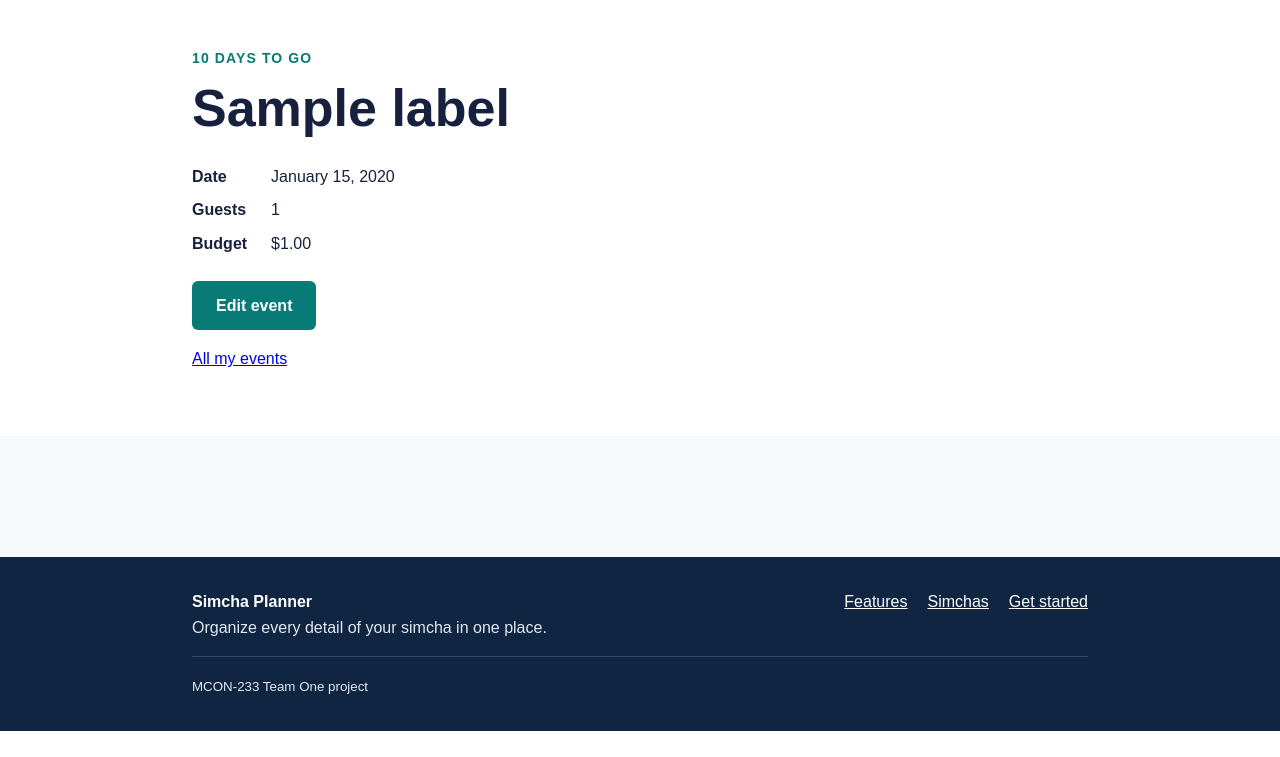
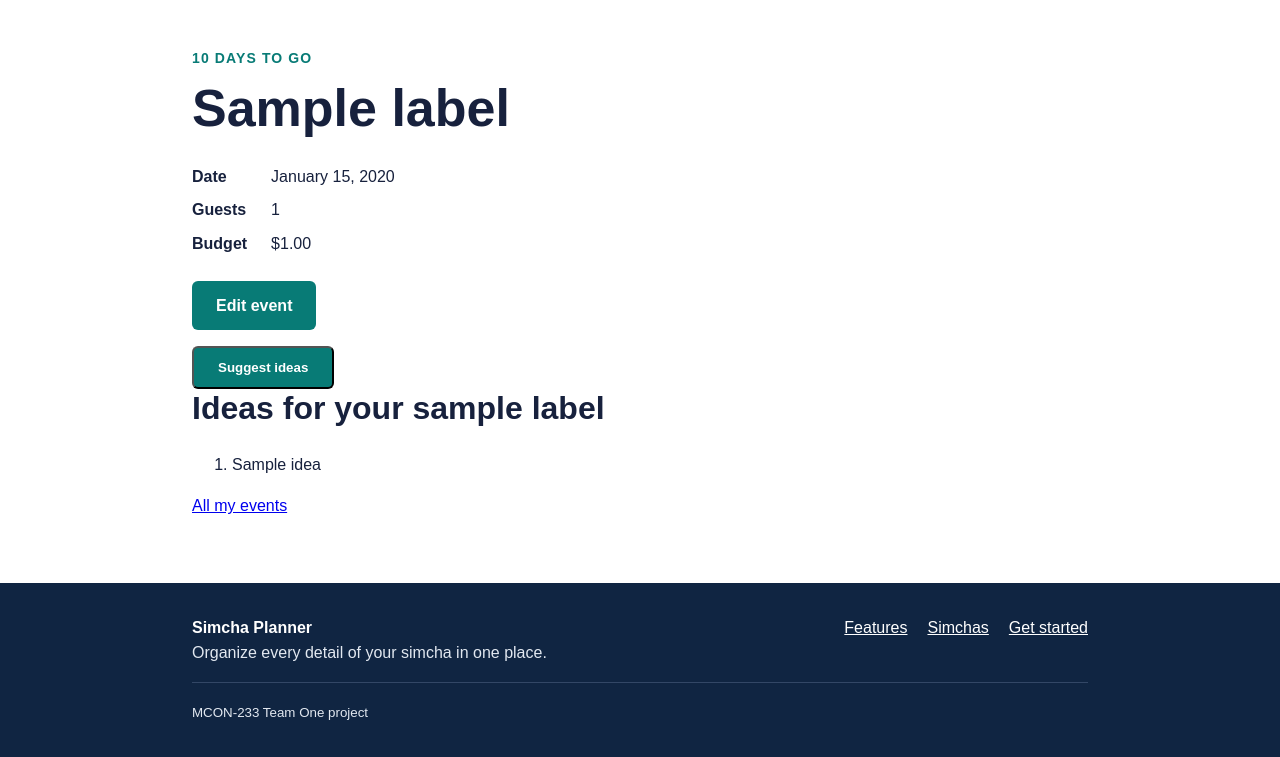
Before and after one commit to MCON-233/simcha-planner-team-01, a Flask app: template app/templates/events/show.html in a window 1280 px wide. Shown: the part 69-826 px from the top of the page. Before the commit the page ends 800 px from the top, so only its background shows below. Run offline with Flask 3, Linux system fonts and the light colour scheme; tables that the repository leaves empty hold one stand-in row (values such as "Sample post"); the template is opened without the code that fills it: values that come from a table or form of the project are taken from there, most other values are stand-ins (such as "Sample title", 1, 10 or a date in 2020); parts of the project's set-up code (start-up, migrations or seed data) failed here and were passed over.

Commit message:
T1-13 green: Suggest ideas button on the event page
Co-Authored-By: Claude Opus 5.5 <noreply@anthropic.com>
Claude-Session: https://claude.ai/code/session_018dXyEeombJM4PcpWBb5dRD

```diff
--- a/app/forms.py
+++ b/app/forms.py
@@ -19,3 +19,7 @@ class EventForm(FlaskForm):
     event_date = DateField("Date", validators=[InputRequired()])
     guest_count = IntegerField("Number of guests", validators=[InputRequired()])
     budget = FloatField("Budget ($)", validators=[InputRequired()])
+
+
+class SuggestIdeasForm(FlaskForm):
+    """No fields: it only carries the CSRF token for the Suggest ideas button."""
--- a/app/templates/events/show.html
+++ b/app/templates/events/show.html
@@ -13,6 +13,21 @@
         <dt>Budget</dt><dd>${{ '{:,.2f}'.format(event.budget) }}</dd>
       </dl>
       <p><a class="button" href="{{ url_for('events.edit_event', event_id=event.id) }}">Edit event</a></p>
+      <form method="post" action="{{ url_for('events.suggest_ideas', event_id=event.id) }}">
+        {{ ideas_form.hidden_tag() }}
+        <button class="button" type="submit">Suggest ideas</button>
+      </form>
+      {% if ai_error %}
+        <p class="form-error" role="alert">{{ ai_error }}</p>
+      {% endif %}
+      {% if ideas %}
+        <h2>Ideas for your {{ label|lower }}</h2>
+        <ol class="ideas">
+          {% for idea in ideas %}
+            <li>{{ idea }}</li>
+          {% endfor %}
+        </ol>
+      {% endif %}
       <p><a href="{{ url_for('events.list_events') }}">All my events</a></p>
     </div>
   </section>
```
Also changed, not shown: app/event_routes.py (+15 -3 lines).
